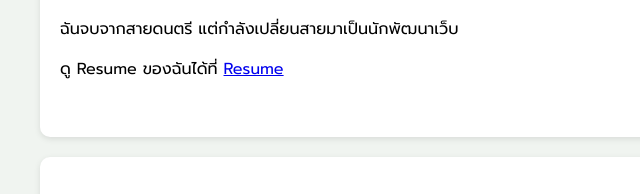
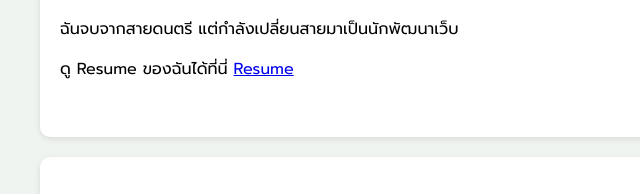
Before and after one commit to Bankend/Portfolio, a plain HTML site: page index.html in a window 1280 px wide. Shown: the part 328-522 px from the top of the page, 0-640 px from the left. Drawn offline with Linux system fonts and the light colour scheme.

Commit message:
แก้ไข resume ใน section

```diff
--- a/index.html
+++ b/index.html
@@ -18,7 +18,7 @@
     <section id="about">
         <h2>เกี่ยวกับฉัน</h2>
         <p>ฉันจบจากสายดนตรี แต่กำลังเปลี่ยนสายมาเป็นนักพัฒนาเว็บ</p>
-        <p>ดู Resume ของฉันได้ที่ <a href="https://github.com/Bankend/Portfolio/blob/main/resume.md" target="_blank">Resume</a></p>
+        <p>ดู Resume ของฉันได้ที่นี่ <a href="https://github.com/Bankend/Portfolio/blob/main/resume.md" target="_blank">Resume</a></p>
     </section>
 
     <section id="projects">
```
